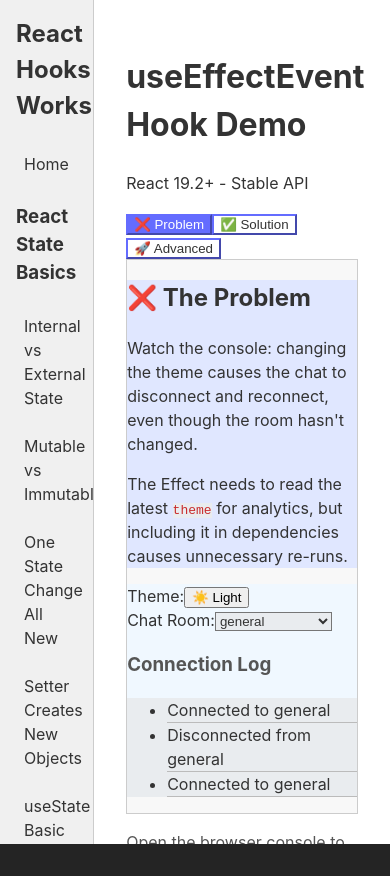
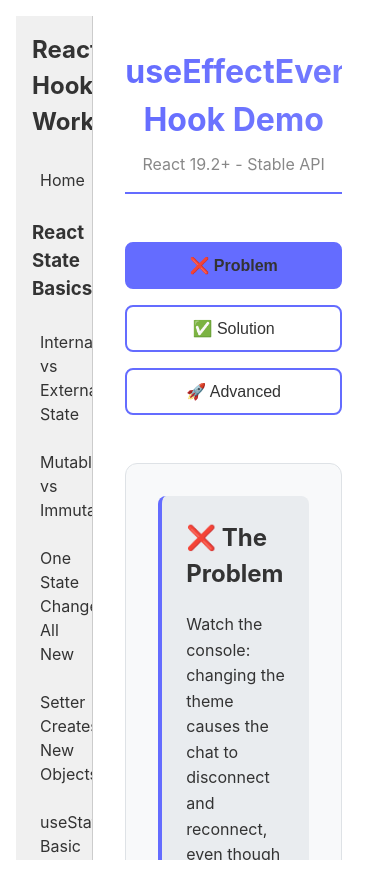
Before and after one commit to andrekovac/react-hooks-workshop, a React (Vite) app: page /useeffectevent in a window 390 px wide. Before the commit the page ends 844 px from the top, so only its background shows below. Built offline with nearby package versions, Linux system fonts and the light colour scheme.

Commit message:
Update README.md for async setting and retrieval examples; clarify use case description. Enhance UseEffectEventPage.css with new layout styles, responsive design, and improved button interactions for better user experience.

```diff
--- a/src/pages/useEffectEvent/UseEffectEventPage.css
+++ b/src/pages/useEffectEvent/UseEffectEventPage.css
@@ -1,113 +1,298 @@
-.app {
-  /* This component expects a dark background, but main app is light */
-  background-color: white; /* Or transparent, to inherit from body */
-  color: #333; /* Dark text for light background */
+
+
+* {
+  box-sizing: border-box;
 }
 
-/* Specific elements within the app that have hardcoded colors */
+body {
+  margin: 0;
+  padding: 0;
+  min-height: 100vh;
+}
+
+#root {
+  max-width: 1280px;
+  margin: 0 auto;
+  padding: 2rem;
+}
+
+/* App Layout */
+.app {
+  display: flex;
+  flex-direction: column;
+  gap: 2rem;
+}
+
+header {
+  text-align: center;
+  border-bottom: 2px solid #646cff;
+  padding-bottom: 1rem;
+}
+
+header h1 {
+  margin: 0;
+  font-size: 2.5rem;
+  background: linear-gradient(90deg, #646cff, #747bff);
+  -webkit-background-clip: text;
+  -webkit-text-fill-color: transparent;
+  background-clip: text;
+}
+
+header p {
+  margin: 0.5rem 0 0;
+  color: #888;
+}
+
+/* Tabs */
+.tabs {
+  display: flex;
+  gap: 1rem;
+  justify-content: center;
+  padding: 1rem 0;
+}
+
+.tabs button {
+  padding: 0.75rem 1.5rem;
+  font-size: 1rem;
+  border: 2px solid #646cff;
+  background: transparent;
+  color: #333;
+  border-radius: 8px;
+  cursor: pointer;
+  transition: all 0.3s;
+}
+
+.tabs button:hover {
+  background: #646cff22;
+  transform: translateY(-2px);
+}
+
+.tabs button.active {
+  background: #646cff;
+  font-weight: bold;
+}
+
+/* Example Layout */
 .example {
-  background: #f8f8f8; /* Lighter background for example boxes on a light theme */
-  border: 1px solid #ccc;
+  display: flex;
+  flex-direction: column;
+  gap: 2rem;
+  padding: 2rem;
+  background: #f8f9fa; /* Light grey background */
+  border-radius: 12px;
+  border: 1px solid #dee2e6;
 }
 
 .explanation {
-  background: #e0e7ff; /* Light blue for explanation box */
-  border-left-color: #646cff;
+  padding: 1.5rem;
+  background: #e9ecef;
+  border-radius: 8px;
+  border-left: 4px solid #646cff;
 }
 
-.explanation h2, .explanation p, .explanation ul, .explanation code, .note {
-  color: #333; /* Ensure text within explanation is dark */
+.explanation h2 {
+  margin-top: 0;
+}
+
+.explanation p {
+  margin: 0.75rem 0;
+  line-height: 1.6;
 }
 
 .explanation code {
-  background: #e9ecef;
-  color: #c92c2c; /* More visible code color */
+  background: #3a3a3a;
+  padding: 0.2rem 0.4rem;
+  border-radius: 4px;
+  font-family: 'Courier New', monospace;
+  color: #a6e22e;
 }
 
+.explanation ul {
+  margin: 1rem 0;
+  padding-left: 1.5rem;
+}
+
+.note {
+  font-style: italic;
+  color: #aaa;
+  font-size: 0.95rem;
+}
+
+/* Theme Toggle */
 .theme-toggle {
-  background: #f0f8ff; /* Lighter background for theme toggle */
+  display: flex;
+  align-items: center;
+  gap: 1rem;
+  padding: 1rem;
+  background: #e9ecef;
+  border-radius: 8px;
 }
 
 .theme-toggle label {
-  color: #333; /* Ensure label text is dark */
+  display: flex;
+  align-items: center;
+  gap: 1rem;
+  font-weight: 500;
 }
 
+.theme-button {
+  padding: 0.5rem 1rem;
+  font-size: 1rem;
+  border: 2px solid #646cff;
+  background: #fff;
+  color: #333;
+  border-radius: 8px;
+  cursor: pointer;
+  transition: all 0.3s;
+}
+
+.theme-button:hover {
+  background: #646cff;
+  transform: scale(1.05);
+}
+
+.theme-button.light {
+  border-color: #fbbf24;
+}
+
+.theme-button.dark {
+  border-color: #818cf8;
+}
+
+/* Chat Room */
 .chat-room {
-  background: #f0f8ff; /* Lighter background for chat room */
+  display: flex;
+  flex-direction: column;
+  gap: 1rem;
+  padding: 1rem;
+  background: #e9ecef;
+  border-radius: 8px;
+}
+
+.room-selector {
+  display: flex;
+  align-items: center;
+  gap: 1rem;
 }
 
 .room-selector label {
-  color: #333; /* Ensure label text is dark */
+  font-weight: 500;
 }
 
 .room-selector select {
-  background: #e9ecef;
+  padding: 0.5rem;
+  font-size: 1rem;
+  border: 2px solid #646cff;
+  background: #fff;
   color: #333;
+  border-radius: 8px;
+  cursor: pointer;
+}
+
+.messages {
+  margin-top: 1rem;
 }
 
 .messages h3 {
-  color: #555; /* Darker grey for message headers */
+  margin-top: 0;
+  margin-bottom: 0.5rem;
+  color: #888;
+  font-size: 0.9rem;
+  text-transform: uppercase;
+  letter-spacing: 1px;
 }
 
 .messages ul {
-  background: #e9ecef; /* Lighter background for messages list */
-  color: #333;
+  list-style: none;
+  padding: 0;
+  margin: 0;
+  max-height: 200px;
+  overflow-y: auto;
+  background: #fff;
+  border-radius: 8px;
+  padding: 1rem;
 }
 
 .messages li {
-  border-bottom: 1px solid #bbb; /* Lighter border for messages */
-  color: #333;
+  padding: 0.5rem 0;
+  border-bottom: 1px solid #333;
+  font-family: 'Courier New', monospace;
+  font-size: 0.9rem;
 }
 
-/* Ensure buttons are visible */
-.tabs button {
-  color: #333;
-  border-color: #646cff;
-  background: transparent;
+.messages li:last-child {
+  border-bottom: none;
 }
-.tabs button:hover {
-  background: #646cff22;
-}
-.tabs button.active {
-  background: #646cff;
-  color: white;
+
+/* Controls (Advanced tab) */
+.controls {
+  display: flex;
+  gap: 1rem;
+  flex-wrap: wrap;
 }
 
 .controls button {
+  padding: 0.75rem 1.5rem;
+  font-size: 1rem;
+  border: 2px solid #646cff;
+  background: #fff;
   color: #333;
-  border-color: #646cff;
-  background: transparent;
+  border-radius: 8px;
+  cursor: pointer;
+  transition: all 0.3s;
+  flex: 1;
+  min-width: 200px;
 }
+
 .controls button:hover {
-  background: #646cff22;
+  background: #646cff;
+  transform: scale(1.05);
 }
 
 .result {
-  background: #d4edda; /* Light green for result box */
-  border-left-color: #28a745;
-  color: #155724; /* Darker text for result */
+  padding: 1.5rem;
+  background: #e9ecef;
+  border-radius: 8px;
+  border-left: 4px solid #a6e22e;
+  font-size: 1.2rem;
 }
 
 .result strong {
-  color: #28a745; /* Darker green for strong text in result */
+  color: #a6e22e;
 }
 
-footer p {
-  color: #555; /* Darker grey for footer text */
+/* Footer */
+footer {
+  text-align: center;
+  padding: 1rem;
+  color: #888;
+  font-size: 0.9rem;
+  border-top: 1px solid #333;
 }
 
-/* Responsive adjustments if needed for new colors */
-@media (prefers-color-scheme: light) {
-  /* Override the default dark theme root colors for useEffectEvent's internal elements */
-  .app {
-    background-color: white;
-    color: #333;
+/* Responsive */
+@media (max-width: 768px) {
+  #root {
+    padding: 1rem;
+  }
+
+  header h1 {
+    font-size: 2rem;
+  }
+
+  .tabs {
+    flex-direction: column;
+  }
+
+  .tabs button {
+    width: 100%;
+  }
+
+  .controls {
+    flex-direction: column;
+  }
+
+  .controls button {
+    min-width: 100%;
   }
 }
-
-/* Ensure any elements with a transparent background actually show through to the light theme */
-.tabs button,
-.controls button,
-.room-selector select {
-  color: #333; /* Ensure text is dark on light background */
-}
```
Also changed, not shown: sections/async-setting-and-retrieval/README.md.
